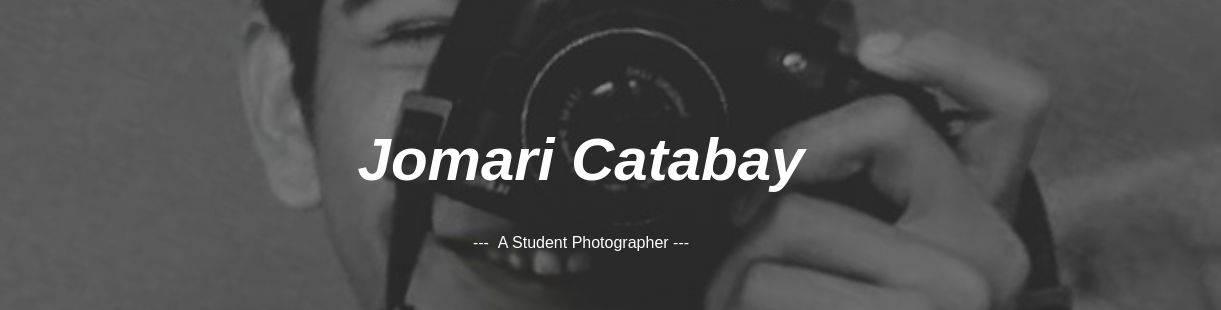
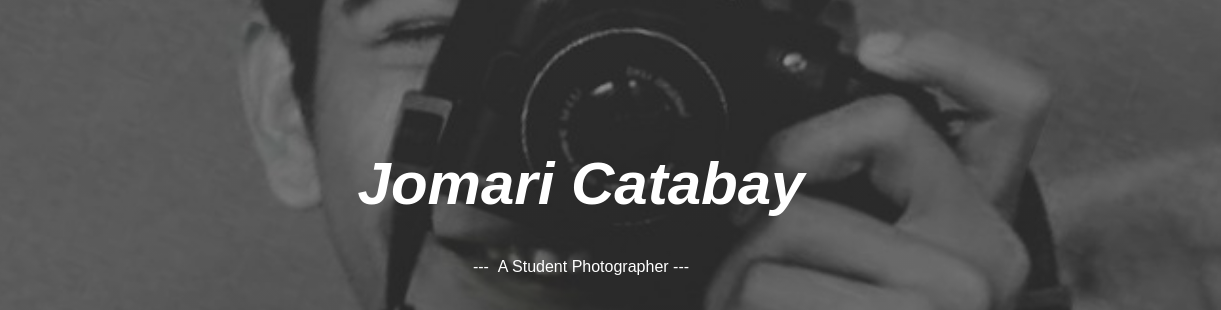
Before and after one commit to jomari00312/blog-site, a plain HTML site: page index.html in a window 1280 px wide. Shown: the part 148-458 px from the top of the page, 59-1280 px from the left. Drawn offline with Linux system fonts and the light colour scheme.

Commit message:
Update function.css

```diff
--- a/css/function.css
+++ b/css/function.css
@@ -1,4 +1,5 @@
 @import url(font-awesome.min.css);
+
 body, html {
     height: 100%;
     margin: 0;
@@ -9,6 +10,9 @@ a:link {
     text-decoration: none;
 }
 
+h1 {
+   white-space: nowrap;
+   }
 
 .button {
     box-shadow: inset 0 0 0 30px #00A6BC;
@@ -27,7 +31,6 @@ a:link {
     text-transform: uppercase;
 }
 
-
 img {
     display: block;
     margin-top: auto;
@@ -35,10 +38,6 @@ img {
     margin-right: auto;
     margin-bottom: 5px;
 }
-
-
-
-
 
 .topnav {
     overflow: hidden;
@@ -64,9 +63,6 @@ img {
     color: white;
 }
 
-
-
-
 .hero-image {
     background-image: linear-gradient(rgba(0, 0, 0, 0.3), rgba(0, 0, 0, 0.4)), url("banner.jpg");
     height: 100%;
@@ -79,7 +75,7 @@ img {
 .hero-text {
     text-align: center;
     position: absolute;
-  top: 50%;
+    top: 53%;
     left: 50%;
     transform: translate(-50%, -50%);
     color: white;
@@ -97,16 +93,15 @@ img {
 }
 
 .myImage {
-  width:600px;
-
-}
-@media only screen and (max-width: 600px) {
-  .myImage {
-    width:100vw;
-  }
+    width: 600px;
 }
 
 
+@media only screen and (max-width: 600px) {
+    .myImage {
+        width: 100vw;
+    }
+}
 
 * {
     box-sizing: border-box;
@@ -160,8 +155,6 @@ img {
     color: white;
 }
 
-
-
 .twitter {
     background: #00A6BC;
     color: white;
@@ -172,17 +165,15 @@ img {
     color: white;
 }
 
-.pinterest{
+.pinterest {
     background: #00A6BC;
     color: white;
 }
-
 
 .content {
     margin-left: 75px;
     font-size: 30px;
 }
-
 
 #footer {
     padding: 1em 0;
@@ -191,37 +182,40 @@ img {
     text-align: center;
 }
 
-
 #footer p {
-		padding:
-		margin-top:
+    padding: margin-top:
 		margin-bottom:
 
 #footer h3 {
     color: #FFF;
     margin-bottom: 2em !important;
 }
+
 @media screen and (max-width: 980px) {
     #footer {
         padding: 4em 0;
     }
 }
+
 @media screen and (max-width: 736px) {
     #footer {
         padding: 3em 0;
     }
 }
+
 table {
     font-family: arial, sans-serif;
     border-collapse: collapse;
     width: 100%;
 }
+
 td,
 th {
     border: 1px solid #dddddd;
     text-align: left;
     padding: 8px;
 }
+
 tr:nth-child(even) {
     background-color: #dddddd;
 }
```
Lines whose indentation alone changed are shown as unchanged.
